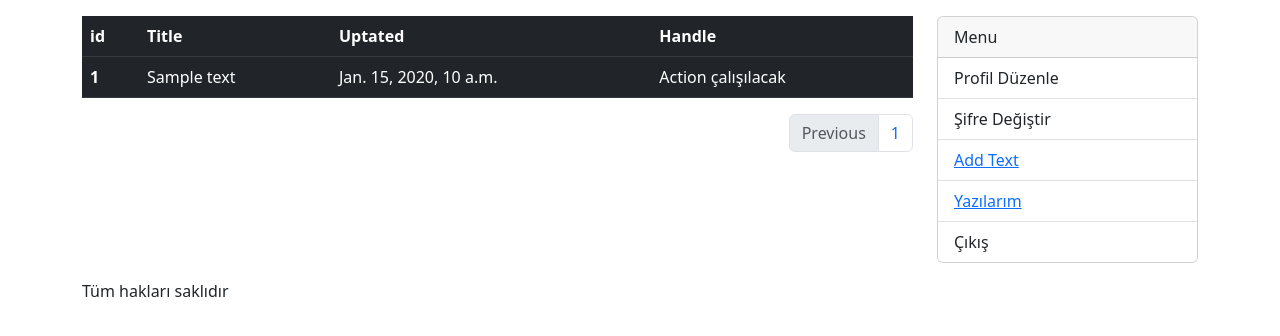
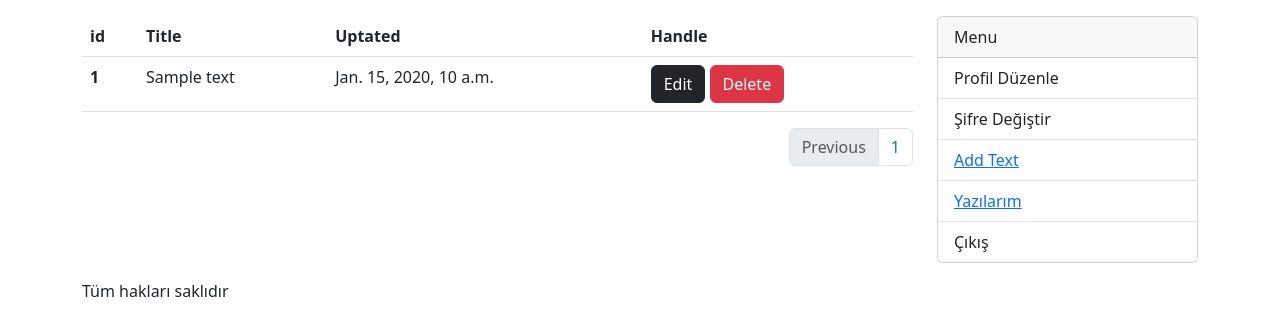
Before and after one commit to atak-05/gizyBlog, a Django app: page /mytext in a window 1280 px wide. Shown: the part 56-392 px from the top of the page. Run offline with Django 4.2, Linux system fonts and the light colour scheme; a user stored in the database is signed in; tables that the repository leaves empty hold one stand-in row (values such as "Sample post"); some libraries are stand-ins or nearby versions.

Commit message:
created deleteText.py view page and mytext.py was edited

```diff
--- a/blog/templates/pages/detail.html
+++ b/blog/templates/pages/detail.html
@@ -20,6 +20,9 @@
              <p>
                 <a class= "btn btn-dark" href= "{% url 'update-text' slug=text.slug %}">
                 Edit
+                </a>
+                <a class= "btn btn-danger" href= "{% url 'delete-text' slug=text.slug %}">
+                  Delete
                 </a>
               </p>
             {% endif %}
--- a/blog/templates/pages/mytext.html
+++ b/blog/templates/pages/mytext.html
@@ -4,7 +4,7 @@
 
 {% block content%}
 
-<table class="table table-dark table-hover">
+<table class="table  table-hover">
   <thead>
     <tr>
       <th scope="col">id</th>
@@ -19,7 +19,14 @@
       <th scope="row">{{text.id}}</th>
       <td>{{text.title}}</td>
       <td>{{text.updatedAtTime}}</td>
-      <td>Action çalışılacak</td>
+      <td>
+        <a class= "btn btn-dark" href= "{% url 'update-text' slug=text.slug %}">
+          Edit
+          </a>
+          <a class= "btn btn-danger" href= "{% url 'delete-text' slug=text.slug %}">
+            Delete
+          </a>
+      </td>
     </tr>
     {% empty %}
     <p>"have no anytext"</p>
--- a/blog/urls.py
+++ b/blog/urls.py
@@ -5,7 +5,8 @@ from blog.views import (contact,
                         mytext,
                         detail,
                         addText,
-                        updateText
+                        updateText,
+                        deleteText,
                         )
 
 # * config/urls içerisinden gelen istediğin cevabı burada blog için
@@ -17,4 +18,5 @@ urlpatterns = [
     path('detail/<slug:slug>', detail, name='detail'),
     path('add-text',addText, name='addText'),
     path('update-text/<slug:slug>', updateText, name='update-text'),
+    path('delete-text/<slug:slug>', deleteText, name='delete-text'),
 ]
--- a/blog/views/__init__.py
+++ b/blog/views/__init__.py
@@ -5,3 +5,4 @@ from .mytext import mytext
 from .detail import detail
 from .addText import addText
 from .updateText import updateText
+from .deleteText import deleteText
```
Also changed, not shown: blog/views/deleteText.py (added, +9 -0 lines).
